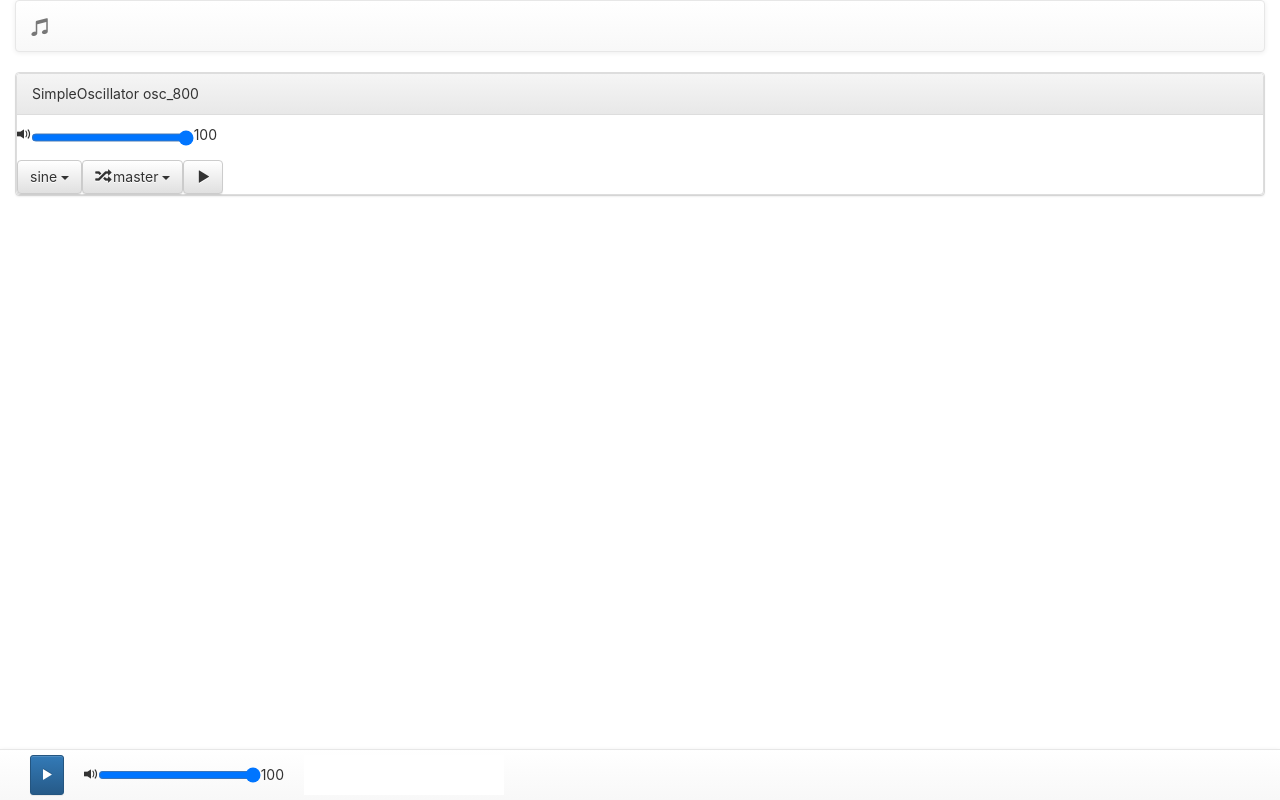
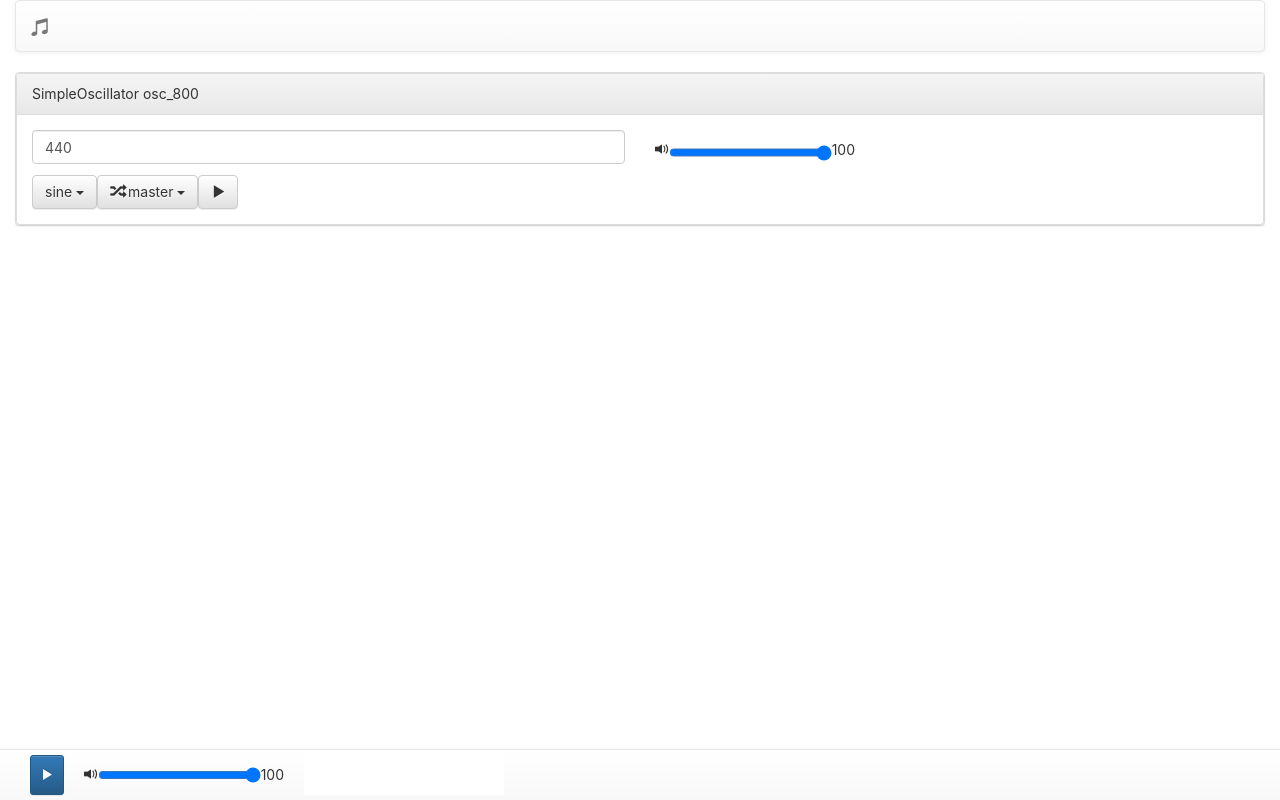
Before and after one commit to alexiusp/audioapi-playground, a React (Create React App) app: page / in a window 1280 px wide. Built offline with nearby package versions, Linux system fonts and the light colour scheme.

Commit message:
frequency control implemented

```diff
--- a/src/models/base.ts
+++ b/src/models/base.ts
@@ -27,6 +27,7 @@ export interface IGain extends IBaseInstrument {
 }
 export interface IOscillator extends IBaseInstrument {
   oscillatorType: OscillatorType;
+  frequency: number;
 }
 
 // behavior models
--- a/src/models/instruments/simpleOscillator.ts
+++ b/src/models/instruments/simpleOscillator.ts
@@ -13,7 +13,8 @@ export default class SimpleOscillator implements ISimpleOscillator {
     protected context: AudioContext,
     public id: ID,
     public volume: number = 1,
-    public oscillatorType: OscillatorType = 'sine'
+    public oscillatorType: OscillatorType = 'sine',
+    public frequency: number = 440
     ) {
   }
 
@@ -38,16 +39,21 @@ export default class SimpleOscillator implements ISimpleOscillator {
     this.output = undefined;
   }
 
-  play = (freq: number = 440, time: number = 1) => {
-    console.log('osc.play', freq, time, this.volume);
+  play = (freq?: number, time?: number) => {
+    const frequency = freq || this.frequency;
+    // temporary solution until start/stop properly implemented with mouse events
+    const end = time || 1;
+    console.log('osc.play', frequency, time, this.volume);
     this.init();
 
-    this.oscillator!.frequency.value = freq;
+    this.oscillator!.frequency.value = frequency;
     const startTime = this.context.currentTime;
 
     this.gain!.gain.setValueAtTime(this.volume, startTime);
     this.oscillator!.start(startTime);
-    this.stop(time);
+    if (end) {
+      this.stop(end);
+    }
   }
 
   private stop(time: number) {
--- a/src/rack/instruments/simpleOscillator.tsx
+++ b/src/rack/instruments/simpleOscillator.tsx
@@ -1,5 +1,5 @@
 import * as React from 'react';
-import { Button, Glyphicon, Panel, DropdownButton, MenuItem } from 'react-bootstrap';
+import { Button, Glyphicon, Panel, DropdownButton, MenuItem, FormControl, Row, Col } from 'react-bootstrap';
 import { connect } from 'react-redux';
 import { Dispatch } from 'redux';
 
@@ -14,6 +14,7 @@ import {
   setOutputInstrumentAction,
   changeVolumeInstrumentAction,
   setOscillatorTypeInstrumentAction,
+  setOscillatorFrequencyInstrumentAction,
 } from '../../store/instruments/actions';
 import OutputSelector from '../../controls/outputSelector';
 import VolumeControl from '../../controls/volumeControl';
@@ -29,6 +30,7 @@ export interface Props extends OwnProps {
   onSelectOutput: DataCallback;
   onChangeVolume: DataCallback<number>;
   onSetOscType: DataCallback<any>;
+  onChangeFrequency: DataCallback<number>;
 }
 
 export function SimpleOscillatorUI(props: Props) {
@@ -37,8 +39,20 @@ export function SimpleOscillatorUI(props: Props) {
   return (
     <Panel className="instrument simple-oscillator">
       <Panel.Heading>SimpleOscillator {osc.id}</Panel.Heading>
-      <div>
+      <Panel.Body>
+        <Row>
+          <Col xs={6}>
+            <FormControl
+              type="number"
+              value={osc.frequency}
+              onChange={(e) => props.onChangeFrequency(parseFloat((e.target as HTMLInputElement).value))} />
+          </Col>
+          <Col xs={6}>
             <VolumeControl volume={osc.volume} onVolumeChange={props.onChangeVolume} />
+          </Col>
+        </Row>
+        <Row>
+          <Col xs={12}>
             <DropdownButton
               onSelect={props.onSetOscType}
               title={osc.oscillatorType}
@@ -54,7 +68,9 @@ export function SimpleOscillatorUI(props: Props) {
               options={outputs}
               onSelect={props.onSelectOutput} />
             <Button onClick={props.onPlay}><Glyphicon glyph="play" /></Button>
-      </div>
+          </Col>
+        </Row>
+      </Panel.Body>
     </Panel>
   );
 }
@@ -75,6 +91,7 @@ export const mapDispatchToProps = (dispatch: Dispatch, ownProps: OwnProps) => {
     onSelectOutput: (output: ID) => dispatch(setOutputInstrumentAction(id, output)),
     onChangeVolume: (volume: number) => dispatch(changeVolumeInstrumentAction(id, volume)),
     onSetOscType: (type: OscillatorType) => dispatch(setOscillatorTypeInstrumentAction(id, type)),
+    onChangeFrequency: (volume: number) => dispatch(setOscillatorFrequencyInstrumentAction(id, volume)),
   }
 }
 
--- a/src/store/index.ts
+++ b/src/store/index.ts
@@ -22,5 +22,6 @@ store.dispatch(addInstrumentAction({
   output: 'master',
   volume: 1,
   oscillatorType: 'sine',
+  frequency: 440,
 } as ISimpleOscillator))
 export default store;
--- a/src/store/instruments/actions.ts
+++ b/src/store/instruments/actions.ts
@@ -75,9 +75,27 @@ export const setOscillatorTypeInstrumentAction: ActionCreator<ISetOscillatorType
   },
 });
 
+export const INSTRUMENT_SET_OSCILLATOR_FREQUENCY = 'INSTRUMENT_SET_OSCILLATOR_FREQUENCY';
+export type INSTRUMENT_SET_OSCILLATOR_FREQUENCY = typeof INSTRUMENT_SET_OSCILLATOR_FREQUENCY;
+export interface ISetOscillatorFrequencyInstrumentAction extends Action<INSTRUMENT_SET_OSCILLATOR_FREQUENCY> {
+  type: INSTRUMENT_SET_OSCILLATOR_FREQUENCY;
+  payload: {
+    id: ID;
+    freq: number;
+  };
+}
+export const setOscillatorFrequencyInstrumentAction: ActionCreator<ISetOscillatorFrequencyInstrumentAction> = (id: ID, freq: number) => ({
+  type: INSTRUMENT_SET_OSCILLATOR_FREQUENCY,
+  payload: {
+    id,
+    freq,
+  },
+});
+
 export type InstrumentAction =
   IAddInstrumentAction |
   IChangeVolumeInstrumentAction |
   IStartPlayInstrumentAction |
   ISetOutputInstrumentAction |
-  ISetOscillatorTypeInstrumentAction;
+  ISetOscillatorTypeInstrumentAction |
+  ISetOscillatorFrequencyInstrumentAction;
--- a/src/store/instruments/reducer.ts
+++ b/src/store/instruments/reducer.ts
@@ -1,6 +1,6 @@
 import IInstrumentsState from './state';
 import { InstrumentEnum, IOutput, IGain, IConnectable, IInput, IInstrument, IOscillator } from '../../models/base';
-import { InstrumentAction, INSTRUMENT_ADD, INSTRUMENT_SET_OUTPUT, INSTRUMENT_VOLUME_CHANGE, INSTRUMENT_SET_OSCILLATOR_TYPE } from './actions';
+import { InstrumentAction, INSTRUMENT_ADD, INSTRUMENT_SET_OUTPUT, INSTRUMENT_VOLUME_CHANGE, INSTRUMENT_SET_OSCILLATOR_TYPE, INSTRUMENT_SET_OSCILLATOR_FREQUENCY } from './actions';
 
 export const initialInstrumentsState: IInstrumentsState = {
   instruments: {},
@@ -73,6 +73,21 @@ export function instruments(state: IInstrumentsState = initialInstrumentsState,
         instruments,
       }
     }
+    case INSTRUMENT_SET_OSCILLATOR_FREQUENCY: {
+      const { id, freq } = action.payload;
+      const instrument = state.instruments[id] as IOscillator;
+      instrument.frequency = freq;
+      const instruments = {
+        ...state.instruments,
+        [id]: {
+          ...(instrument as IInstrument),
+        }
+      }
+      return {
+        ...state,
+        instruments,
+      }
+    }
   }
   return state;
 }
--- a/src/store/instruments/saga.ts
+++ b/src/store/instruments/saga.ts
@@ -1,6 +1,6 @@
 import { all, takeEvery } from 'redux-saga/effects'
 import Rack from '../../models/instrumentsRack';
-import { IStartPlayInstrumentAction, INSTRUMENT_PLAY_START, IAddInstrumentAction, INSTRUMENT_ADD, INSTRUMENT_SET_OUTPUT, ISetOutputInstrumentAction, IChangeVolumeInstrumentAction, INSTRUMENT_VOLUME_CHANGE, INSTRUMENT_SET_OSCILLATOR_TYPE, ISetOscillatorTypeInstrumentAction } from './actions';
+import { IStartPlayInstrumentAction, INSTRUMENT_PLAY_START, IAddInstrumentAction, INSTRUMENT_ADD, INSTRUMENT_SET_OUTPUT, ISetOutputInstrumentAction, IChangeVolumeInstrumentAction, INSTRUMENT_VOLUME_CHANGE, INSTRUMENT_SET_OSCILLATOR_TYPE, ISetOscillatorTypeInstrumentAction, ISetOscillatorFrequencyInstrumentAction, INSTRUMENT_SET_OSCILLATOR_FREQUENCY } from './actions';
 import InstrumentFactory from '../../models/instruments/instrumentFactory';
 
 export function* instrumentPlaySaga(action: IStartPlayInstrumentAction) {
@@ -39,6 +39,12 @@ export function* instrumentSetOscillatorTypeSaga(action: ISetOscillatorTypeInstr
   instrument.oscillatorType = type;
 }
 
+export function* instrumentSetOscillatorFrequencySaga(action: ISetOscillatorFrequencyInstrumentAction) {
+  const { id, freq } = action.payload;
+  const instrument = yield Rack.getInstrument(id);
+  instrument.frequency = freq;
+}
+
 export default function* instrumentsSaga() {
   return yield all([
     yield takeEvery(INSTRUMENT_PLAY_START, instrumentPlaySaga),
@@ -46,5 +52,6 @@ export default function* instrumentsSaga() {
     yield takeEvery(INSTRUMENT_SET_OUTPUT, instrumentSetOutputSaga),
     yield takeEvery(INSTRUMENT_VOLUME_CHANGE, instrumentSetVolumeSaga),
     yield takeEvery(INSTRUMENT_SET_OSCILLATOR_TYPE, instrumentSetOscillatorTypeSaga),
+    yield takeEvery(INSTRUMENT_SET_OSCILLATOR_FREQUENCY, instrumentSetOscillatorFrequencySaga),
   ]);
 }
```
Lines whose indentation alone changed are shown as unchanged.
